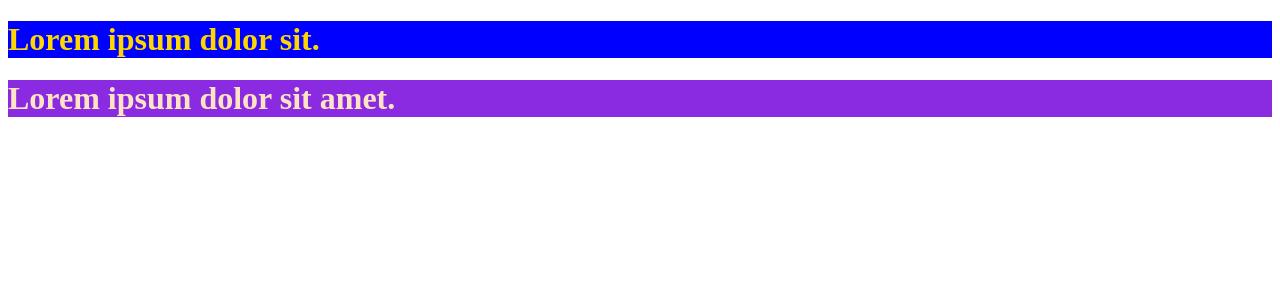
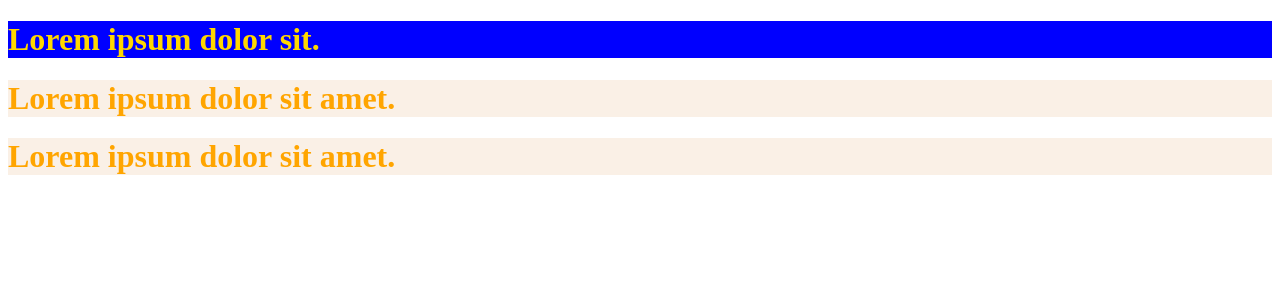
Before and after one commit to AngelosGithub/react231031, a React (Create React App) app: page / in a window 1280 px wide. Shown: the top 300 px of the page. Built offline with nearby package versions, Linux system fonts and the light colour scheme.

Commit message:
231101 보통의 css파일 사용시 클래스 이름이 겹칠 수 있음

```diff
--- a/src/App.js
+++ b/src/App.js
@@ -5,12 +5,14 @@
 
 import { MyBox } from "./component/MyBox";
 import { MyComp } from "./component/MyComp";
+import { MyComponent } from "./component/MyComponent";
 
 function App() {
   return (
     <>
       <MyComp />
       <MyBox />
+      <MyComponent />
     </>
   );
 }
--- /dev/null
+++ b/src/component/MyComponent.js
@@ -0,0 +1,8 @@
+import "../style/style2.css";
+export function MyComponent() {
+  return (
+    <div>
+      <h1 className="boxClass">Lorem ipsum dolor sit amet.</h1>
+    </div>
+  );
+}
--- /dev/null
+++ b/src/style/style2.css
@@ -0,0 +1,4 @@
+.boxClass {
+    color: orange;
+    background-color: linen;
+}
```
